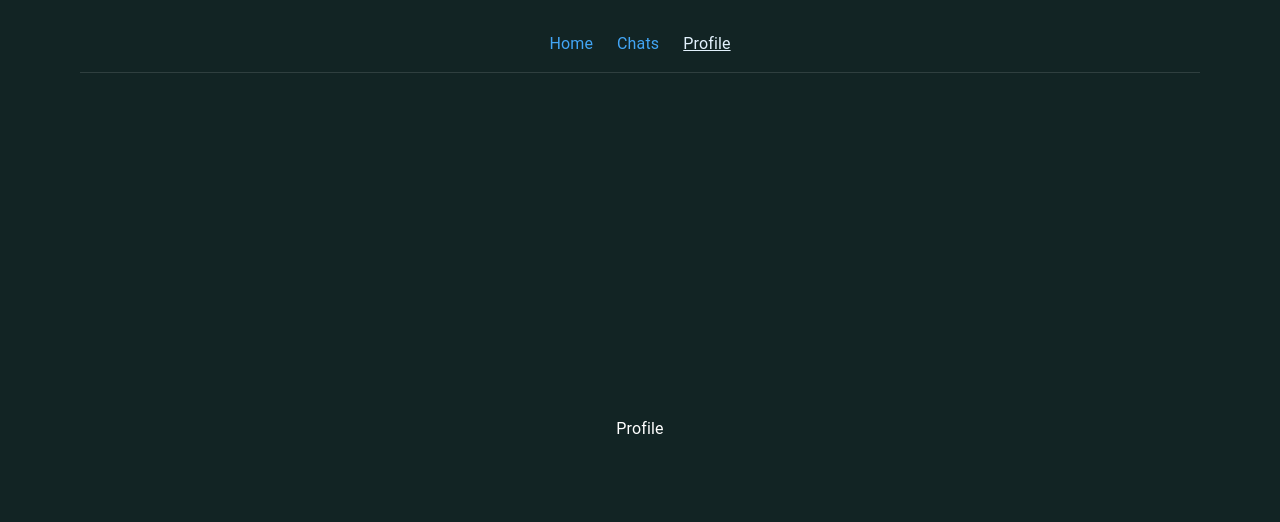
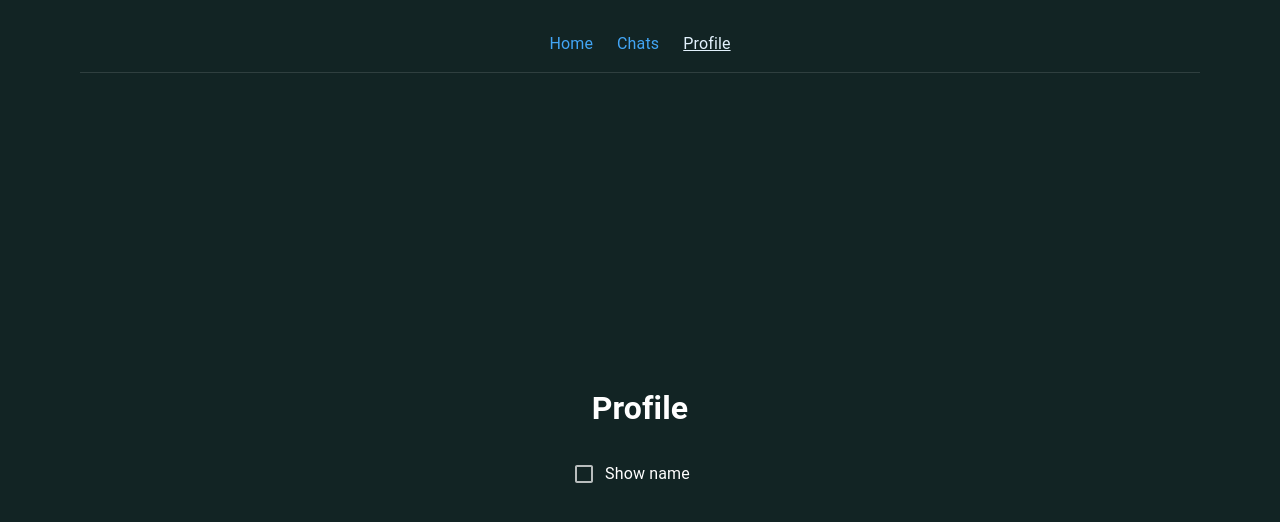
Before and after one commit to d-goppen/gb-react, a React (Create React App) app: page /profile in a window 1280 px wide. Shown: the top 522 px of the page. Built offline with nearby package versions, Linux system fonts and the light colour scheme.

Commit message:
Lesson 04 done

```diff
--- a/src/pages/Profile.js
+++ b/src/pages/Profile.js
@@ -1,7 +1,26 @@
+import store  from '../store';
+import { useCallback, useState } from 'react';
+import { changeVisible } from '../store/profile/actions';
+import { Checkbox, FormControlLabel, Stack } from '@mui/material';
 
 const Profile = () => {
+  const { showName, name } = store.getState();
+  const dispatch = store.dispatch;
+  const [, setDummy] = useState();
+
+  const setShowName = useCallback(() => {
+    dispatch(changeVisible);
+    setDummy({});
+  }, [dispatch])
+
   return(
-    <div>Profile</div>
+    <Stack height="100%"
+           width="100%"
+           justifyContent="center"
+           alignItems="center">
+      <h1>Profile { showName && <span> of { name }</span> }</h1>
+      <FormControlLabel control={<Checkbox onChange={ setShowName }/>} label="Show name" />
+    </Stack>
   );
 };
 
--- /dev/null
+++ b/src/store/index.js
@@ -0,0 +1,6 @@
+import { createStore } from "redux";
+import profileReducer from "./profile/reducer";
+
+const store = createStore(profileReducer);
+
+export default store;
--- a/src/store/profile/actions.js
+++ b/src/store/profile/actions.js
@@ -0,0 +1,5 @@
+export const TOGGLE_NAME = 'TOGGLE_NAME';
+
+export const changeVisible = {
+  type: TOGGLE_NAME,
+};
--- /dev/null
+++ b/src/store/profile/reducer.js
@@ -0,0 +1,20 @@
+import { TOGGLE_NAME } from "./actions";
+
+const initialState = {
+  showName: false,
+  name: 'Cool bear'
+};
+
+const profileReducer = (state = initialState, action) => {
+  switch (action.type) {
+    case TOGGLE_NAME:
+      return {
+        ...state,
+        showName: !state.showName,
+      };
+    default:
+      return state;
+  };
+};
+
+export default profileReducer;
```
